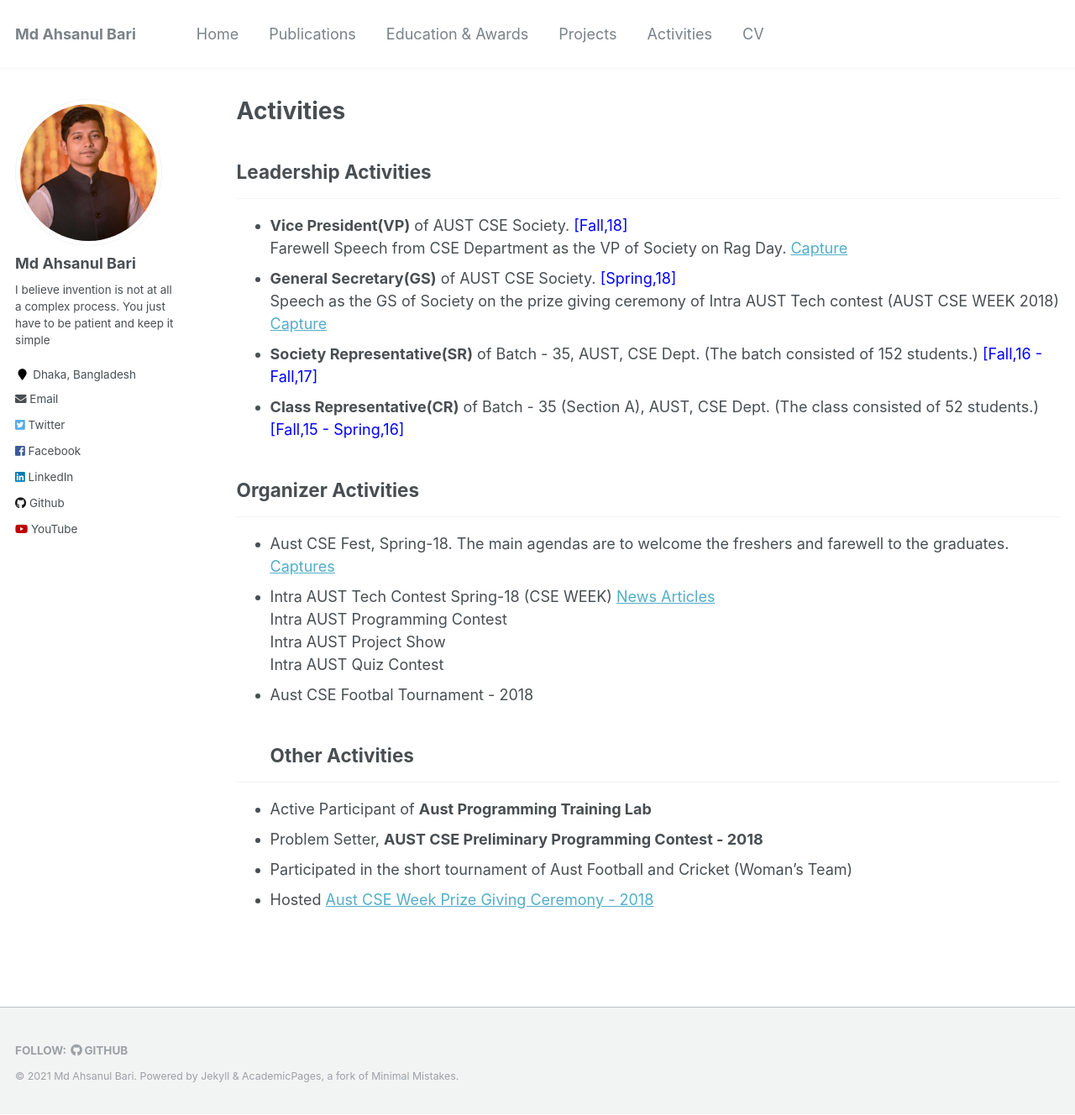
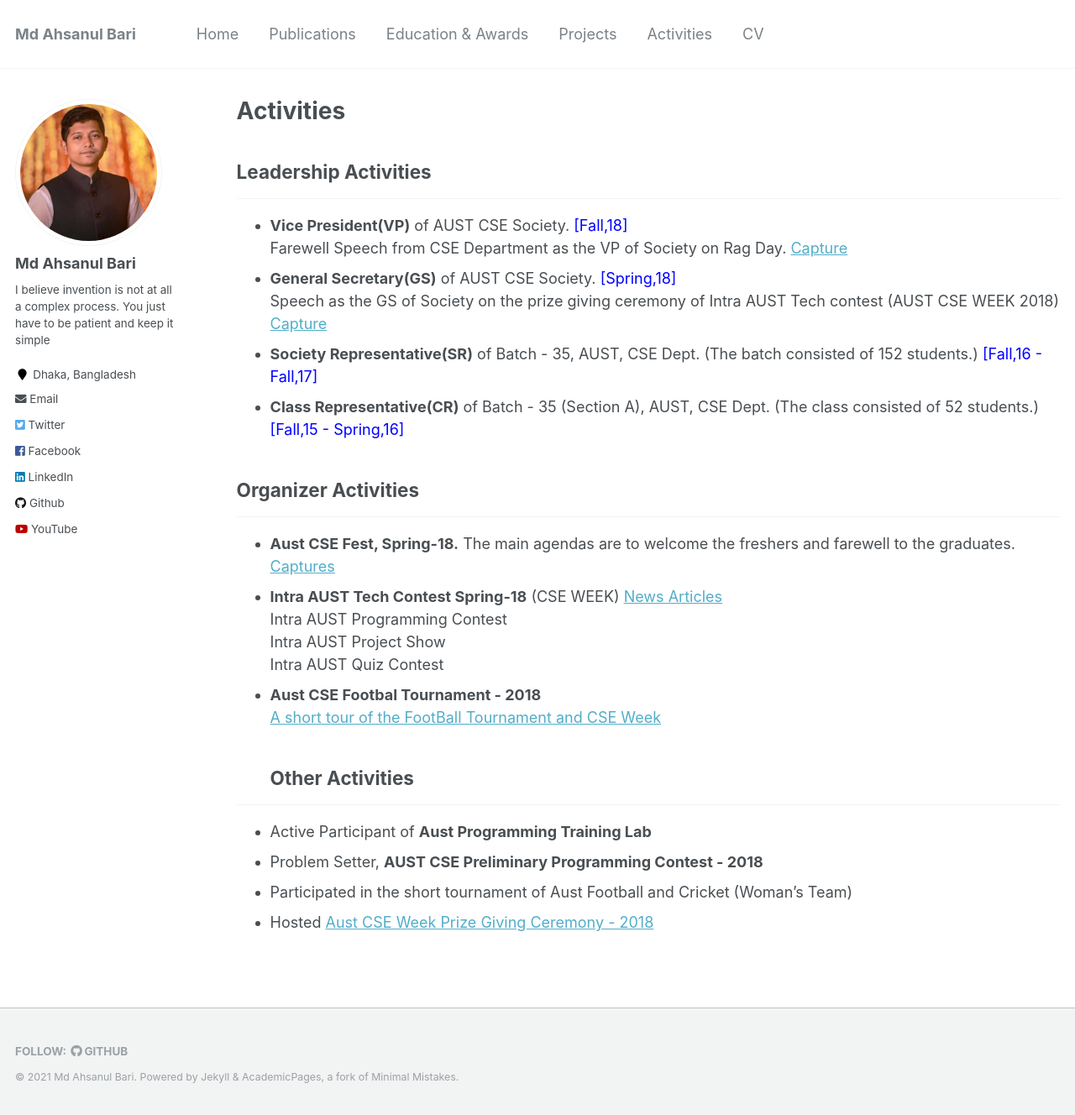
Before and after one commit to GProDevik/AhsanulBariRomih, a Jekyll site: the page built from _pages/activities.md, in a window 1280 px wide and 1328 px high. Shown: the whole window at 84% size. Built offline with Jekyll 4.4.1, drawn with Linux system fonts in a browser that asks for light colours.

Commit message:
Update activities.md

```diff
--- a/_pages/activities.md
+++ b/_pages/activities.md
@@ -21,12 +21,13 @@
 
 ---
 
-- Aust CSE Fest, Spring-18. The main agendas are to welcome the freshers and farewell to the graduates. [Captures](https://drive.google.com/file/d/1D_IJwbjysJuv3aECJEcnOXrTZlQPhOOT/view?usp=sharing)
-- Intra AUST Tech Contest Spring-18 (CSE WEEK) [News Articles](https://drive.google.com/file/d/1It2PEIcysc_UYFvhiYGnDWnpcZSAs41F/view?usp=sharing) <br />
+- **Aust CSE Fest, Spring-18.** The main agendas are to welcome the freshers and farewell to the graduates. [Captures](https://drive.google.com/file/d/1D_IJwbjysJuv3aECJEcnOXrTZlQPhOOT/view?usp=sharing)
+- **Intra AUST Tech Contest Spring-18** (CSE WEEK) [News Articles](https://drive.google.com/file/d/1It2PEIcysc_UYFvhiYGnDWnpcZSAs41F/view?usp=sharing) <br />
   Intra AUST Programming Contest <br />
   Intra AUST Project Show <br />
   Intra AUST Quiz Contest <br />
-- Aust CSE Footbal Tournament - 2018
+- **Aust CSE Footbal Tournament - 2018** <br />
+  [A short tour of the FootBall Tournament and CSE Week](https://drive.google.com/file/d/12kHtMK3JvLTvYY2auHUNsSej8lUd1LGT/view?usp=sharing)
 ## Other Activities
 
 ---
```
